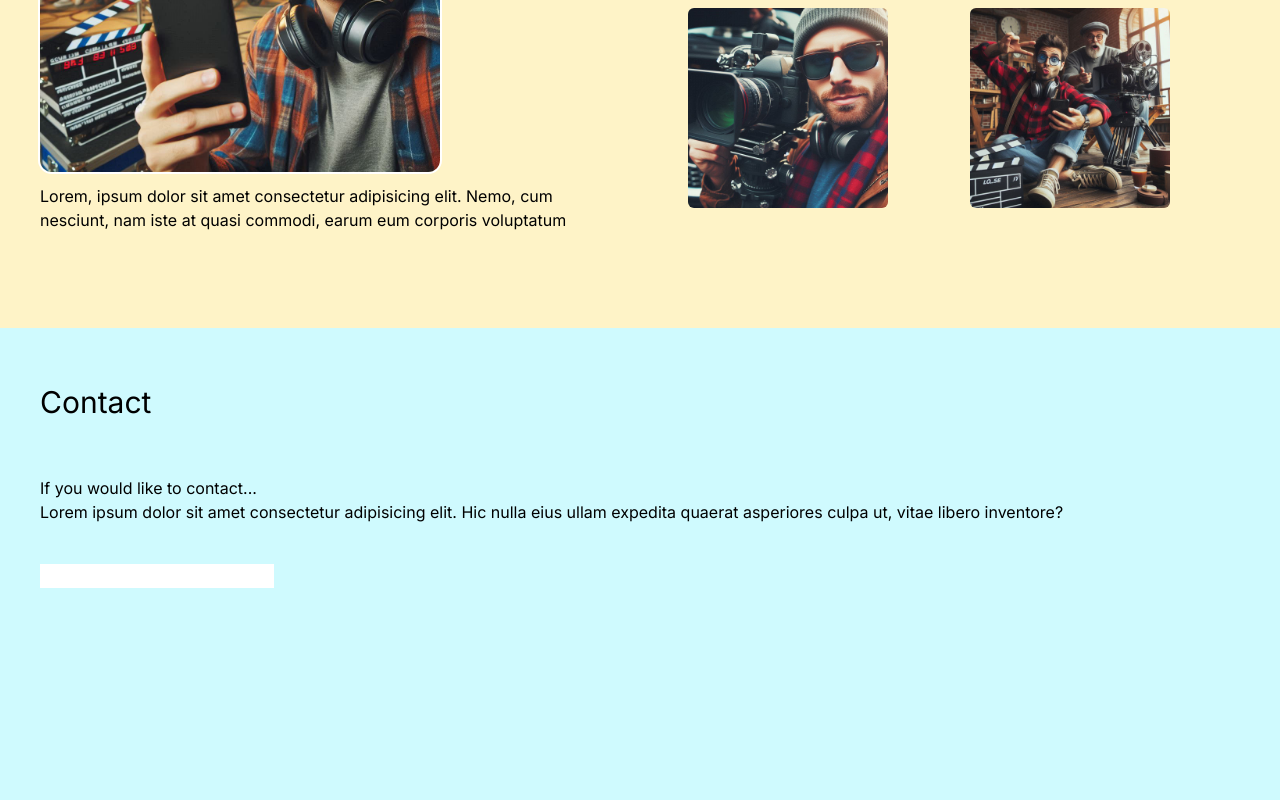
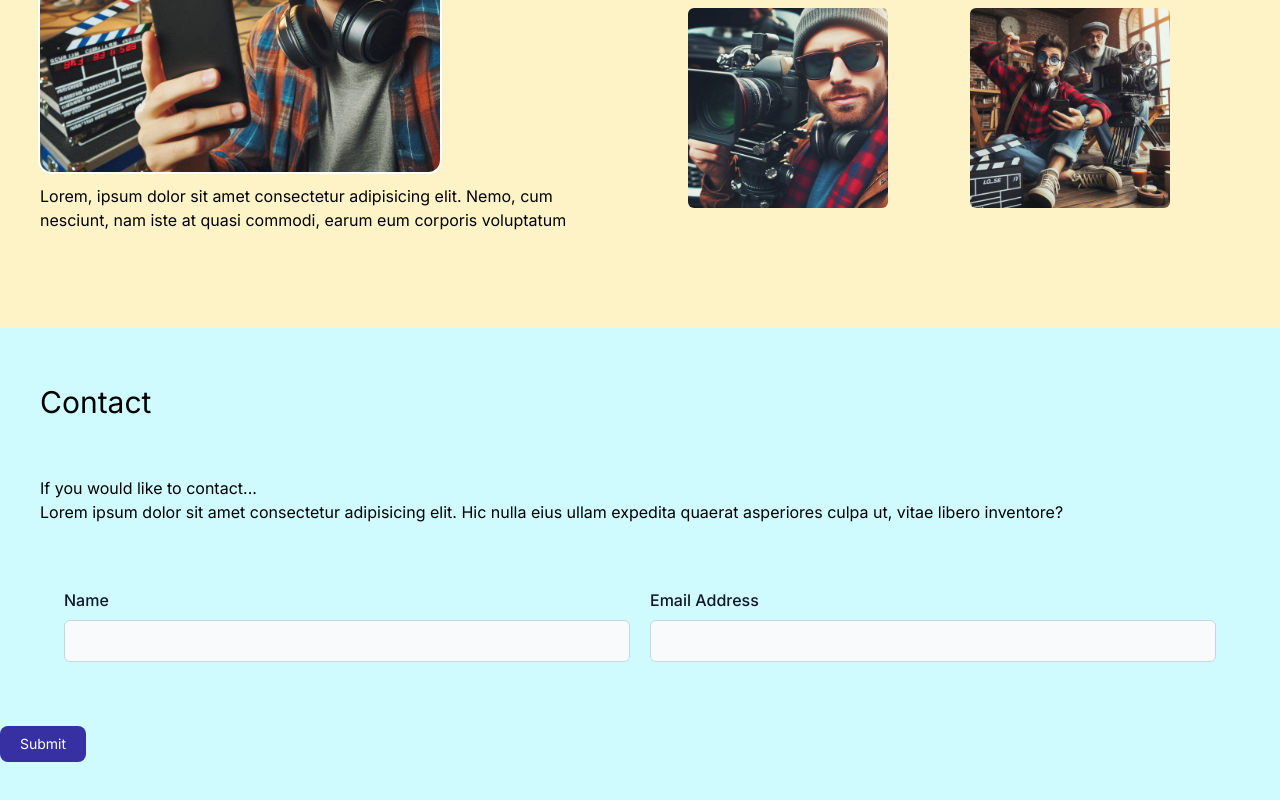
Before and after one commit to rua-iri/goodinyoureyes_website, a Next.js app: page / in a window 1280 px wide. Shown: the part 2260-3060 px from the top of the page. Built offline with nearby package versions, Linux system fonts and the light colour scheme.

Commit message:
update: contact form and begin implementing formik

```diff
--- a/src/app/components/About.jsx
+++ b/src/app/components/About.jsx
@@ -9,7 +9,7 @@ export default function About() {
             <div className="text-white md:columns-2 py-16">
                 <div className="flex justify-center items-center">
                     <Image
-                        className="inline-block rounded-xl ring-2 ring-white ring-1"
+                        className="inline-block rounded-xl ring-2 ring-white"
                         src='/img/director_profile.jpeg'
                         width={300}
                         height={300}
--- a/src/app/components/Contact.jsx
+++ b/src/app/components/Contact.jsx
@@ -1,9 +1,21 @@
+"use client"
+import { useFormik } from "formik"
 
 
 export default function Contact() {
 
+    const formik = useFormik({
+        initialValues: {
+            "name": "",
+            "email": ""
+        },
+        onSubmit: values => {
+            alert(JSON.stringify(values))
+        }
+    })
+
     return (
-        <div className="w-full h-screen bg-cyan-100 bg-cover bg-center">
+        <div className="w-full h-screen bg-cyan-100">
             <div className="mx-10">
                 <h1 className="text-3xl py-14">
                     Contact
@@ -15,9 +27,46 @@ export default function Contact() {
                     Lorem ipsum dolor sit amet consectetur adipisicing elit. Hic nulla eius ullam expedita quaerat asperiores culpa ut, vitae libero inventore?
                 </p>
             </div>
-            <div className="m-10">
-                <input className="txt-input" type="text" />
-            </div>
+
+            <form onSubmit={formik.handleSubmit}>
+                <div className="m-16 grid md:grid-cols-2 gap-5">
+                    <div>
+                        <label className="input-label" htmlFor="name">
+                            Name
+                        </label>
+                        <input
+                            className="txt-input"
+                            type="name"
+                            name="name"
+                            id="name"
+                            onChange={formik.handleChange}
+                            value={formik.values.name}
+                        />
+                    </div>
+                    <div>
+                        <label className="input-label" htmlFor="email">
+                            Email Address
+                        </label>
+                        <input
+                            className="txt-input"
+                            type="email"
+                            name="email"
+                            id="email"
+                            onChange={formik.handleChange}
+                            value={formik.values.email}
+                        />
+                    </div>
+                </div>
+                <div>
+                    <button
+                    type="submit"
+                    className="bg-indigo-800 hover:bg-indigo-900 focus:ring-4 focus:outline-none focus:ring-indigo-400 rounded-lg text-sm px-5 py-2 text-white text-center"
+                    >
+                        Submit
+                    </button>
+                </div>
+            </form>
+
         </div>
     )
 }
--- a/src/app/globals.css
+++ b/src/app/globals.css
@@ -5,6 +5,9 @@
 
 @layer components {
     .txt-input {
-        /* @apply bg-red-700; */
+        @apply focus:ring-blue-100 focus:border-blue-500 w-full rounded-md p-2 border border-slate-300 bg-slate-50;
+    }
+    .input-label {
+        @apply block mb-2 font-medium text-slate-900;
     }
 }
```
